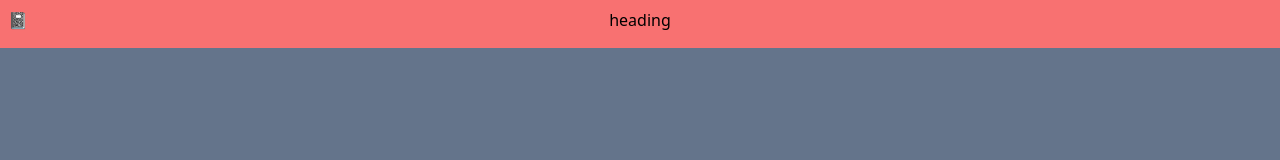
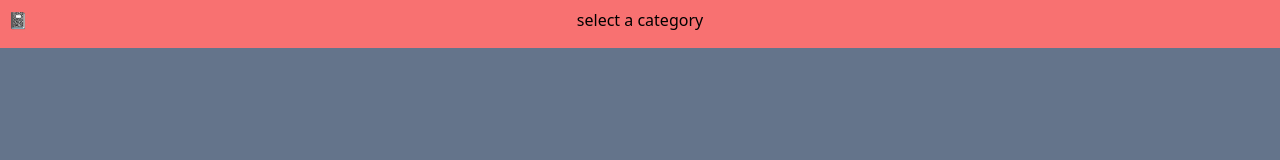
Before and after one commit to sagarkawad/notes, a React (Vite) app: page / in a window 1280 px wide. Shown: the top 160 px of the page. Built offline with nearby package versions, Linux system fonts and the light colour scheme.

Commit message:
heading functionality added

```diff
--- a/src/App.jsx
+++ b/src/App.jsx
@@ -10,6 +10,7 @@ function App() {
     { heading: "h1", tasks: ["hello", "world"] },
     { heading: "h2", tasks: ["javascript", "react"] },
   ]);
+  const [category, setCategory] = useState("select a category");
 
   function onNotesClickHandler() {
     console.log("click");
@@ -25,19 +26,34 @@ function App() {
   function editTaskHeading(head, clickedHead) {
     console.log(head);
     console.log(clickedHead);
+    console.log("edit");
 
-    console.log("edit");
+    setUserTasks((prevUserTasks) => {
+      return prevUserTasks.map((taskGroup) => {
+        if (taskGroup.heading === clickedHead) {
+          return { ...taskGroup, heading: head };
+        }
+        return taskGroup;
+      });
+    });
+
+    console.log(userTasks);
+  }
+
+  function onSetCategory(title) {
+    setCategory(title);
   }
 
   return (
     <>
-      <Navbar onNotesClickHandler={onNotesClickHandler} />
+      <Navbar onNotesClickHandler={onNotesClickHandler} category={category} />
       <Sidebar
         isSideBar={isSideBar}
         onBackClickHandler={onNotesClickHandler}
         userTasks={userTasks}
         addTaskHeading={addTaskHeading}
         editTaskHeading={editTaskHeading}
+        onSetCategory={onSetCategory}
       />
       <Taskbar />
     </>
--- a/src/components/Navbar.jsx
+++ b/src/components/Navbar.jsx
@@ -1,4 +1,4 @@
-export default function Navbar({ onNotesClickHandler }) {
+export default function Navbar({ onNotesClickHandler, category }) {
   return (
     <nav
       onClick={onNotesClickHandler}
@@ -6,7 +6,7 @@ export default function Navbar({ onNotesClickHandler }) {
     >
       <div className="flex justify-center items-center">
         <p className="absolute left-2">📓</p>
-        <h1>heading</h1>
+        <h1>{category}</h1>
       </div>
     </nav>
   );
--- a/src/components/Sidebar.jsx
+++ b/src/components/Sidebar.jsx
@@ -8,6 +8,7 @@ export default function Sidebar({
   userTasks,
   addTaskHeading,
   editTaskHeading,
+  onSetCategory,
 }) {
   console.log(isSideBar);
   const [isDialogOpenForCreate, setIsDialogOpenForCreate] = useState(false);
@@ -39,7 +40,14 @@ export default function Sidebar({
           {userTasks.map((el) => {
             return (
               <div key={el.heading} className="flex justify-between text-white">
-                <p>{el.heading}</p>
+                <p
+                  onClick={() => {
+                    onSetCategory(el.heading);
+                    onBackClickHandler();
+                  }}
+                >
+                  {el.heading}
+                </p>
                 <div className="flex">
                   <p
                     className="mr-2"
```
